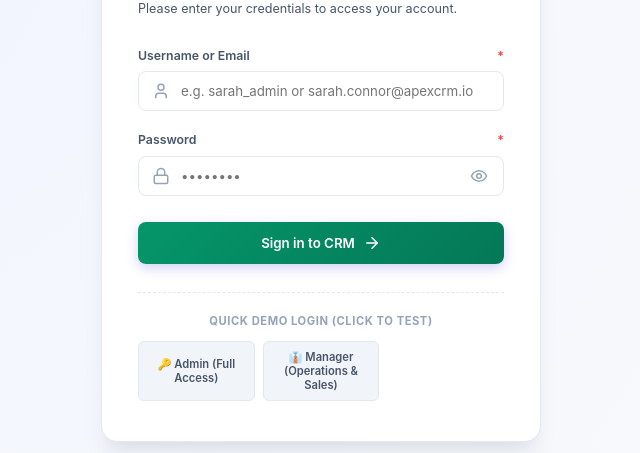
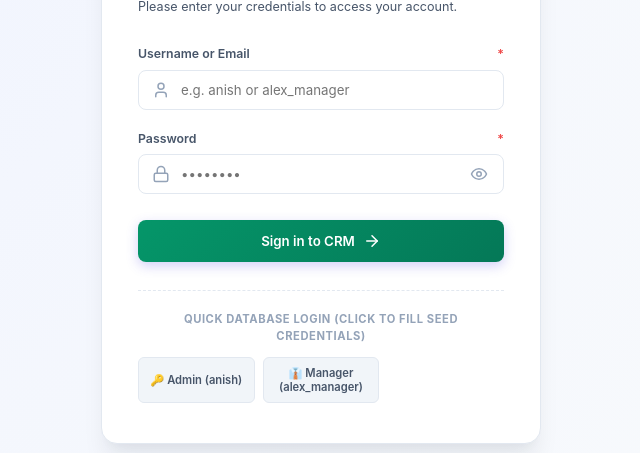
Before and after one commit to anishrs333/crm-pl, a React (Vite) app in the folder frontend/: page /login in a window 1280 px wide. Shown: the part 250-703 px from the top of the page, without its empty margins (319-959 px from the left). Built offline with nearby package versions, Linux system fonts and the light colour scheme; no server answers; the HTML template or start-up script is replaced by a standard one.

Commit message:
Disable mock API data, enforce real database endpoints, and update login flow with seed credentials

```diff
--- a/frontend/src/pages/auth/LoginPage.jsx
+++ b/frontend/src/pages/auth/LoginPage.jsx
@@ -86,11 +86,11 @@ export const LoginPage = () => {
   const handleDemoFill = (username, roleName) => {
     setFormData({
       username,
-      password: 'password123',
+      password: 'admin123',
     });
     setErrors({});
     setServerError('');
-    showToast(`Filled credentials for ${roleName}`, 'info', 2000);
+    showToast(`Filled database credentials for ${roleName} (${username})`, 'info', 2000);
   };
 
   return (
@@ -135,7 +135,7 @@ export const LoginPage = () => {
                 type="text"
                 autoComplete="username"
                 className={`form-input ${errors.username ? 'has-error' : ''}`}
-                placeholder="e.g. sarah_admin or sarah.connor@apexcrm.io"
+                placeholder="e.g. anish or alex_manager"
                 value={formData.username}
                 onChange={handleChange}
                 disabled={isSubmitting}
@@ -195,27 +195,28 @@ export const LoginPage = () => {
           </button>
         </form>
 
-        {/* Quick Demo Credentials */}
+        {/* Quick Database Credentials */}
         <div className="demo-accounts-section">
-          <p className="demo-title">Quick Demo Login (Click to test)</p>
+          <p className="demo-title">Quick Database Login (Click to fill seed credentials)</p>
           <div className="demo-buttons-grid">
             <button
               type="button"
               className="demo-btn"
-              onClick={() => handleDemoFill('sarah_admin', 'Admin')}
+              onClick={() => handleDemoFill('anish', 'Admin')}
             >
-              🔑 Admin (Full Access)
+              🔑 Admin (anish)
             </button>
             <button
               type="button"
               className="demo-btn"
               onClick={() => handleDemoFill('alex_manager', 'Manager')}
             >
-              👔 Manager (Operations & Sales)
+              👔 Manager (alex_manager)
             </button>
           </div>
         </div>
       </div>
+
     </div>
   );
 };
--- a/frontend/src/services/api.js
+++ b/frontend/src/services/api.js
@@ -5,8 +5,9 @@ import { storage } from '../utils/storage';
 const API_BASE_URL = import.meta.env.VITE_API_BASE_URL || '/api';
 
 
-// Check if Mock API fallback is active
-export const isMockEnabled = import.meta.env.VITE_USE_MOCK === 'true';
+// Disable Mock API fallback so real Django REST API / MySQL database is always used
+export const isMockEnabled = false;
+
 
 // Helper to simulate network latency for mock services
 export const mockDelay = (result, delayMs = 350) => {
```
